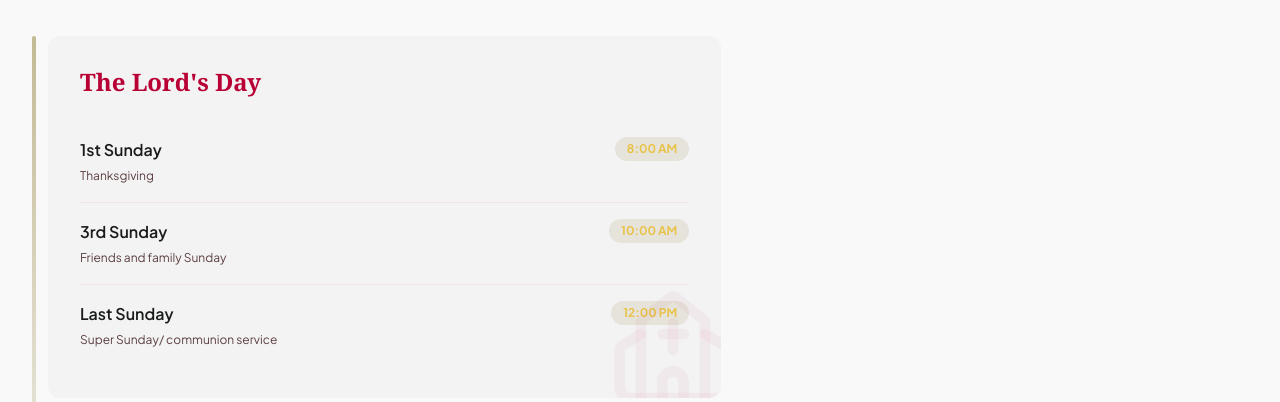
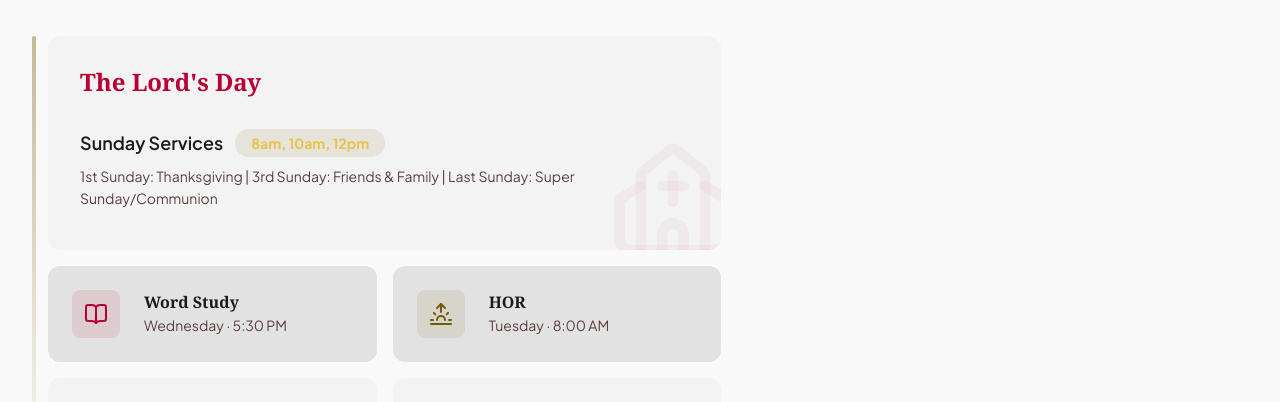
Before and after one commit to Olamzkid2005/Hisdayspring-Website, a Next.js app: page / in a window 1280 px wide. Shown: the part 2960-3362 px from the top of the page. Built offline with nearby package versions, Linux system fonts and the light colour scheme; no server answers.

Commit message:
fix: combine Sunday services into single entry

```diff
--- a/components/sections/ServiceTimesSection.tsx
+++ b/components/sections/ServiceTimesSection.tsx
@@ -68,28 +68,21 @@ export function ServiceTimesSection() {
                   The Lord&apos;s Day
                 </h3>
                 <div>
-                  {sundayServices.map((service, i) => (
-                    <div
-                      key={service.id}
-                      className={`flex justify-between items-start gap-4 py-4 ${
-                        i < sundayServices.length - 1
-                          ? "border-b border-outline-variant/30"
-                          : ""
-                      }`}
-                    >
-                      <div className="min-w-0 flex-1">
-                        <p className="font-body font-semibold text-on-surface">
+                  {sundayServices.map((service) => (
+                    <div key={service.id} className="py-2">
+                      <div className="flex items-center gap-3 mb-2">
+                        <p className="font-body font-semibold text-on-surface text-lg">
                           {service.name}
                         </p>
-                        {service.description && (
-                          <p className="text-xs text-on-surface-variant mt-1 leading-relaxed">
-                            {service.description}
-                          </p>
-                        )}
+                        <span className="bg-secondary/10 text-secondary-fixed-dim rounded-full text-sm font-bold px-4 py-1">
+                          {service.time}
+                        </span>
                       </div>
-                      <span className="bg-secondary/10 text-secondary-fixed-dim rounded-full text-xs font-bold px-3 py-1 whitespace-nowrap flex-shrink-0">
-                        {service.time}
-                      </span>
+                      {service.description && (
+                        <p className="text-sm text-on-surface-variant leading-relaxed">
+                          {service.description}
+                        </p>
+                      )}
                     </div>
                   ))}
                 </div>
--- a/data/services.ts
+++ b/data/services.ts
@@ -8,28 +8,13 @@ import type { ServiceTime } from "@/types";
 export const serviceTimes: ServiceTime[] = [
   // ── Sunday Services ──
   {
-    id: "sunday-8am",
-    name: "1st Sunday",
+    id: "sunday-services",
+    name: "Sunday Services",
     day: "Sunday",
-    time: "8:00 AM",
+    time: "8am, 10am, 12pm",
     branch: "Both",
-    description: "Thanksgiving",
-  },
-  {
-    id: "sunday-10am",
-    name: "3rd Sunday",
-    day: "Sunday",
-    time: "10:00 AM",
-    branch: "Both",
-    description: "Friends and family Sunday",
-  },
-  {
-    id: "sunday-12noon",
-    name: "Last Sunday",
-    day: "Sunday",
-    time: "12:00 PM",
-    branch: "Both",
-    description: "Super Sunday/ communion service",
+    description:
+      "1st Sunday: Thanksgiving | 3rd Sunday: Friends & Family | Last Sunday: Super Sunday/Communion",
   },
 
   // ── Tuesday ──
```
